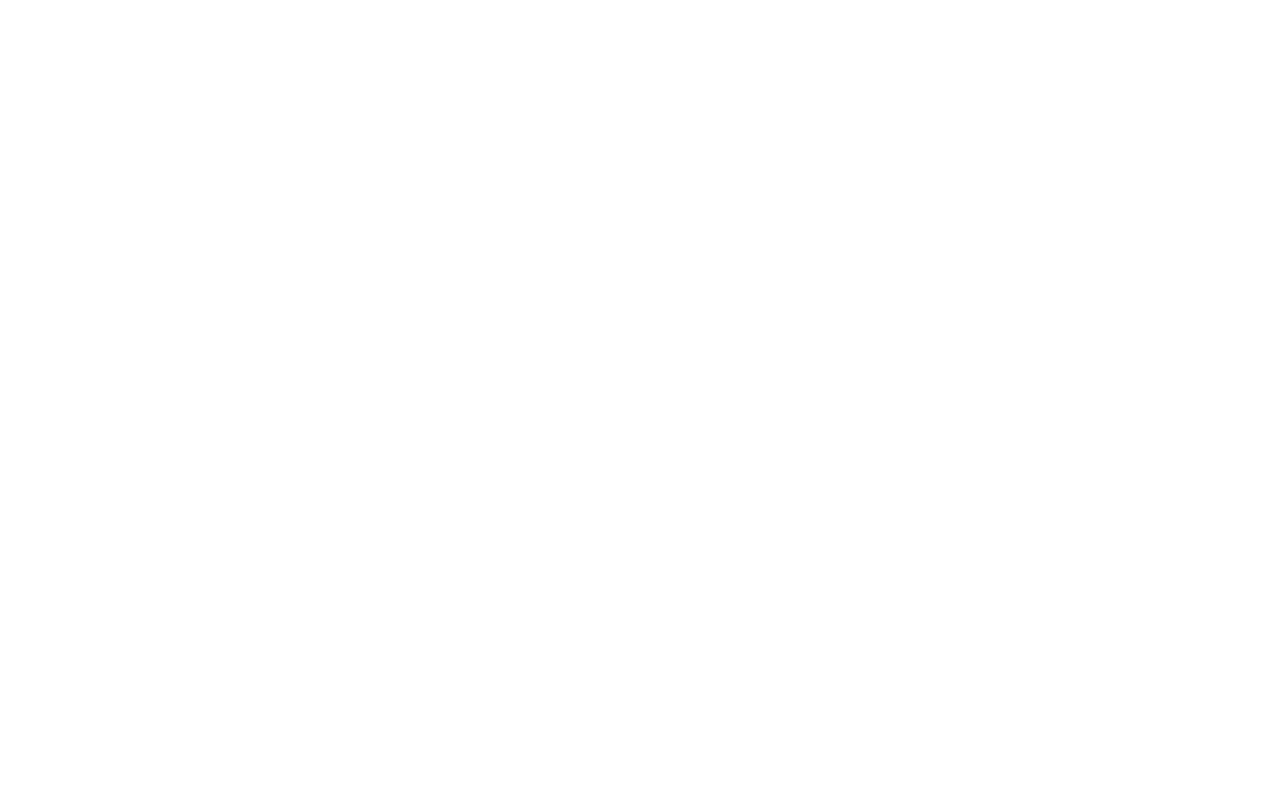
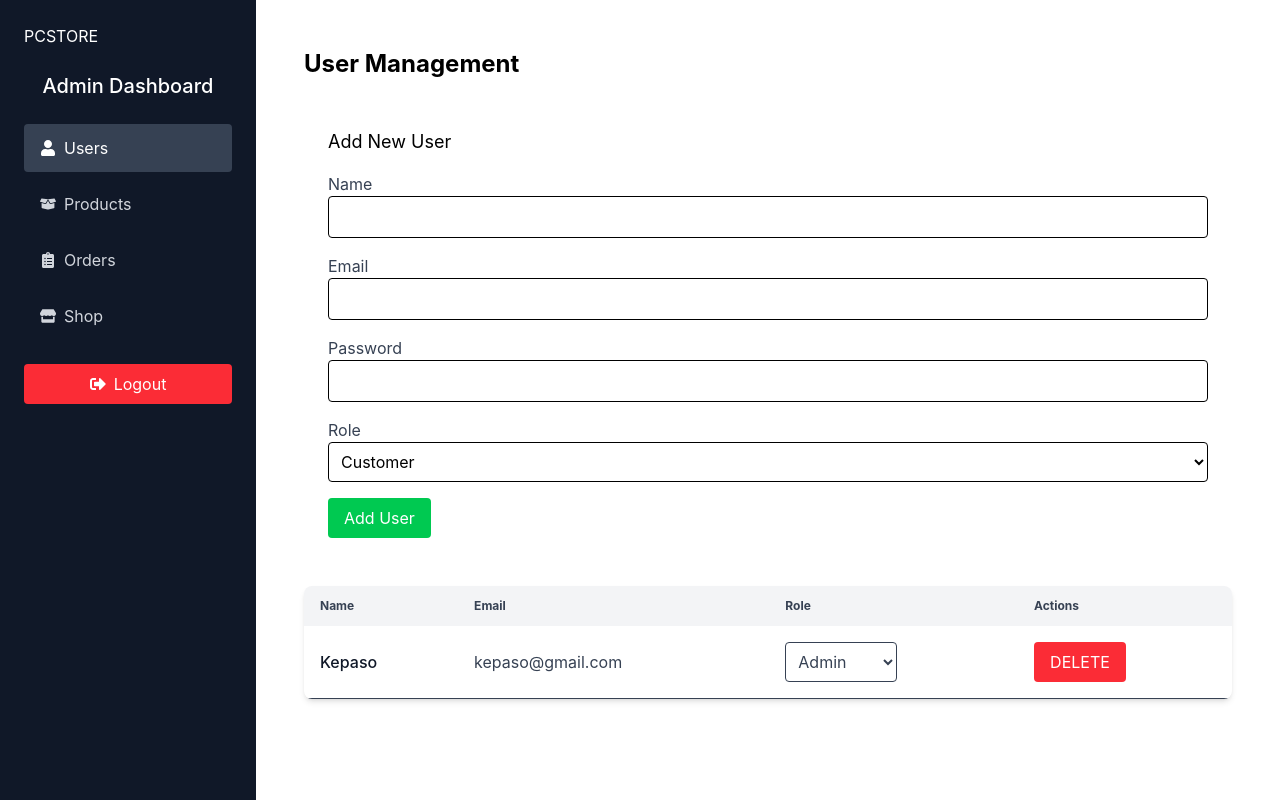
Before and after one commit to ChretienLambert/pcstore, a React (Vite) app in the folder frontend/: page /admin/users in a window 1280 px wide. Before the commit this address had no page. Built offline with nearby package versions, Linux system fonts and the light colour scheme; a web font is replaced by a local one.

Commit message:
feat: Implement Admin dashboard with user management and logout functionality

```diff
--- a/frontend/index.html
+++ b/frontend/index.html
@@ -8,7 +8,7 @@
 
     <link href="https://fonts.googleapis.com/css2?family=Libertinus+Serif:ital,wght@0,400;0,600;0,700;1,400;1,600;1,700&family=Noto+Serif:ital,wght@0,100..900;1,100..900&family=Open+Sans:ital,wght@0,300..800;1,300..800&display=swap" rel="stylesheet">
 
-    <title>Vite + React</title>
+    <title>PCSTORE</title>
   </head>
   <body>
     <div id="root"></div>
--- a/frontend/src/App.jsx
+++ b/frontend/src/App.jsx
@@ -12,6 +12,8 @@
 import OrderDetailsPage from './pages/OrderDetailsPage'
 import MyOrdersPage from './pages/MyOrdersPage'
 import AdminLayout from './components/Admin/AdminLayout'
+import AdminHomePage from './pages/AdminHomePage'
+import UserManagement from './components/Admin/UserManagement'
 
 const App = () => {
   return (
@@ -30,7 +32,11 @@
     <Route path="order/:id" element={<OrderDetailsPage/>} />
     <Route path="my-orders" element={<MyOrdersPage/>}/>
     </Route>
-    <Route path='/admin' element={<AdminLayout />}/>
+    {/*Admin Layout */}
+    <Route path='/admin' element={<AdminLayout />}>
+    <Route index element={<AdminHomePage />}/>
+    <Route path='users' element={<UserManagement />}/>
+    </Route>
    </Routes>
    </BrowserRouter>
   )
--- a/frontend/src/components/Admin/AdminLayout.jsx
+++ b/frontend/src/components/Admin/AdminLayout.jsx
@@ -1,6 +1,7 @@
 import { useState } from "react"
 import { FaBars } from "react-icons/fa"
 import AdminSidebar from "./AdminSidebar"
+import { Outlet } from "react-router-dom"
 
 const AdminLayout = () => {
     const [isSidebarOpen, setIsSidebarOpen]=useState(false)
@@ -9,6 +10,7 @@
         setIsSidebarOpen(!isSidebarOpen)
     }
   return (
+
     <div className="min-h-screen flex flex-col md:flex-row relative">
         <div className="flex md:hidden p-4 bg-gray-900 text-white z-20">
             <button onClick={toggleSidebar}>
@@ -24,8 +26,14 @@
         <div className={`bg-gray-900 w-64 min-h-screen text-white absolute md:relative transform ${isSidebarOpen?"translate-x-0":"-translate-x-full"}transistion-transform duration-300 md:translate-x-0 md:static md:block z-20`}>
         <AdminSidebar />
         </div>
+        <div className="flex-1 p-6">
+        <Outlet />
+        </div>
+
+
 
     </div>
+
   )
 }
 
--- a/frontend/src/components/Admin/AdminSidebar.jsx
+++ b/frontend/src/components/Admin/AdminSidebar.jsx
@@ -1,6 +1,11 @@
-import { NavLink, Link } from "react-router-dom"
-import { FaBoxOpen, FaClipboardList, FaUser,FaStore } from "react-icons/fa"
+import { NavLink, Link, useNavigate } from "react-router-dom"
+import { FaBoxOpen, FaClipboardList, FaUser,FaStore, FaSignOutAlt } from "react-icons/fa"
 const AdminSidebar = () => {
+    const navigate=useNavigate()
+    const handleLogout=()=>{
+        navigate("/")
+
+    }
   return (
     <div className="p-6">
         <div className="mb-6">
@@ -30,6 +35,13 @@
             </NavLink>
 
         </nav>
+        <div className="mt-6">
+            <button onClick={handleLogout} className="w-full bg-red-500 hover:bg-red-600 text-white py-2 px-4 rounded flex items-center justify-center space-x-2 cursor-pointer">
+                <FaSignOutAlt></FaSignOutAlt>
+                <span>Logout</span>
+
+            </button>
+        </div>
 
     </div>
   )
--- /dev/null
+++ b/frontend/src/components/Admin/UserManagement.jsx
@@ -0,0 +1,117 @@
+import { useState } from "react"
+
+const UserManagement = () => {
+    const users=[
+        {
+            _id:19872,
+            name:"Kepaso",
+            email:"kepaso@gmail.com",
+            role:"admin"
+        }
+    ]
+    const [formData, setFormData]=useState({
+        name:"",
+        email:"",
+        password:"",
+        role:"customer"
+    })
+    const handleChange=(e)=>{
+        setFormData({
+            ...formData,
+            [e.target.name]:e.target.value
+        })
+    }
+    const handleSubmit=(e)=>{
+        e.preventDefault()
+        console.log(formData)
+
+        //It is going to reset the form after submission
+        setFormData({
+            name:"",
+            email:"",
+            password:"",
+            role:"customer"
+        })
+    }
+    const handleRoleChange=(userId,newRole)=>{
+        console.log({id:userId,role:newRole})
+    }
+
+    const handleDeleteUser=(userId)=>{
+        if(window.confirm("Are you sure you want to delete this user ?")){
+            console.log("Deleting user with ID",userId)
+        }
+    }
+  return (
+    <div className="max-w-7xl mx-aito p-6">
+      <h2 className="text-2xl  font-bold mb-6">User Management</h2>
+      {/*Add new User Form*/}
+      <div className="p-6 rounded-lg mb-6">
+        <h3 className="text-lg font-bolf mb-4">Add New User</h3>
+        <form onSubmit={handleSubmit}>
+            <div className="mb-4">
+                <label className="block text-gray-700">Name</label>
+                <input type="text" name="name" value={formData.name} onChange={handleChange}
+                className="w-full p-2 border rounded required" />
+            </div>
+            <div className="mb-4">
+                <label className="block text-gray-700">Email</label>
+                <input type="email" name="email" value={formData.email} onChange={handleChange}
+                className="w-full p-2 border rounded required" />
+            </div>
+            <div className="mb-4">
+                <label className="block text-gray-700">Password</label>
+                <input type="password" name="password" value={formData.password} onChange={handleChange}
+                className="w-full p-2 border rounded required" />
+            </div>
+            <div className="mb-4">
+                <label className="block text-gray-700">Role</label>
+                <select name="role" value={formData.role} onChange={handleChange}
+                className="w-full p-2 border rounded">
+                    <option value="customer">Customer</option>
+                    <option value="admin">Admin</option>
+                </select>
+            </div>
+            <button type="submit" className="bg-green-500 text-white py-2 px-4 rounded hover:bg-green-800 cursor-pointer">Add User</button>
+        </form>
+      </div>
+      {/* User List Management */}
+      <div className="overflow-x-auto shadow-md sm:rounded-lg">
+        <table className="min-w-full text-left text-gray-700">
+            <thead className="bg-gray-100 text-xs uppecase text-gray-700 ">
+                <tr>
+                    <th className="py-3 px-4">Name</th>
+                    <th className="py-3 px-4">Email</th>
+                    <th className="py-3 px-4">Role</th>
+                    <th className="py-3 px-4">Actions</th>
+                </tr>
+            </thead>
+            <tbody>
+                {users.map((user)=>(
+                    <tr key={user._id} className="border-b hover:bg-gray-50">
+                        <td className="p-4 font-medium text-gray-900 whitespace-nowrap">
+                            {user.name}
+                        </td>
+                        <td className="p-4">
+                            {user.email}
+                        </td>
+                        <td className="p-4">
+                            <select value={user.role} onChange={(e)=>handleRoleChange(user._id,e.target)} className="p-2 border rounded">
+                                <option value="customer">Customer</option>
+                                <option value="admin">Admin</option>
+                            </select>
+                        </td>
+                        <td className="p-4">
+                            <button onClick={()=>handleDeleteUser(user._id)} className="bg-red-500 text-white px-4 py-2 rounded hover:bg-red-700 cursor-pointer">DELETE</button>
+                        </td>
+                    </tr>
+                ))}
+            </tbody>
+
+        </table>
+      </div>
+    </div>
+  )
+}
+
+export default UserManagement
--- /dev/null
+++ b/frontend/src/pages/AdminHomePage.jsx
@@ -0,0 +1,72 @@
+import { Link } from "react-router-dom"
+const AdminHomePage = () => {
+    const orders=[
+        {
+            _id:1234,
+            user:{
+                name:"Prince Kepaso"
+            },
+            totalPrice:123,
+            status:"Processing"
+        }
+    ]
+  return (
+    <div className="max-w-7xl mx-auto p-6">
+        <h1 className="text-3xl font-bold mb-6">Admin Dashboard</h1>
+        <div className="grid grid-cols-1 sm:grid-cols-2 lg:grid-cols-3 gap-6">
+            <div className="p-4 shadow-md rounded-lg">
+                <h2 className="text-xl font-semibold">Revenue</h2>
+                <p className="text-2xl">1028 FCFA</p>
+            </div>
+            <div className="p-4 shadow-md rounded-lg">
+                <h2 className="text-xl font-semibold">Total Orders</h2>
+                <p className="text-2xl">200</p>
+                <Link to="/admin/orders"className='text-blue-500 hover:underline' >Manage Orders</Link>
+            </div>
+            <div className="p-4 shadow-md rounded-lg">
+                <h2 className="text-xl font-semibold">Total Products</h2>
+                <p className="text-2xl">233</p>
+                <Link to="/admin/products"className='text-blue-500 hover:underline' >Total Products</Link>
+            </div>
+
+        </div>
+        <div className="mt-6">
+            <h2 className="text-2xl font-bold mb-4">Recent Orders</h2>
+            <div className="overflow-x-auto">
+                <table className="min-w-full text-left text-gray-500">
+                    <thead className="bg-gray-100 text-xs uppercase text-gray-700">
+                        <tr>
+                            <th className="py-3 px-4">Order ID</th>
+                            <th className="py-3 px-4">User</th>
+                            <th className="py-3 px-4">Total Price</th>
+                            <th className="py-3 px-4">Status</th>
+                        </tr>
+                    </thead>
+                    <tbody>
+                        {orders.length >0 ? (
+                            orders.map((order)=>(
+                                <tr key={order._id} className="border-b hover:bg-gray-50 cursor-pointer">
+                                    <td className="p-4">{order._id}</td>
+                                    <td className="p-4">{order.user.name}</td>
+                                    <td className="p-4">{order.totalPrice}</td>
+                                    <td className="p-4">{order.status}</td>
+                                </tr>
+
+                            ))
+                        ):(
+                            <tr>
+                                <td colSpan={4} className="p-4 text-center text-gray-500">
+                                    No recent orders found
+                                </td>
+                            </tr>
+                        )}
+                    </tbody>
+                </table>
+            </div>
+        </div>
+
+    </div>
+  )
+}
+
+export default AdminHomePage
```
